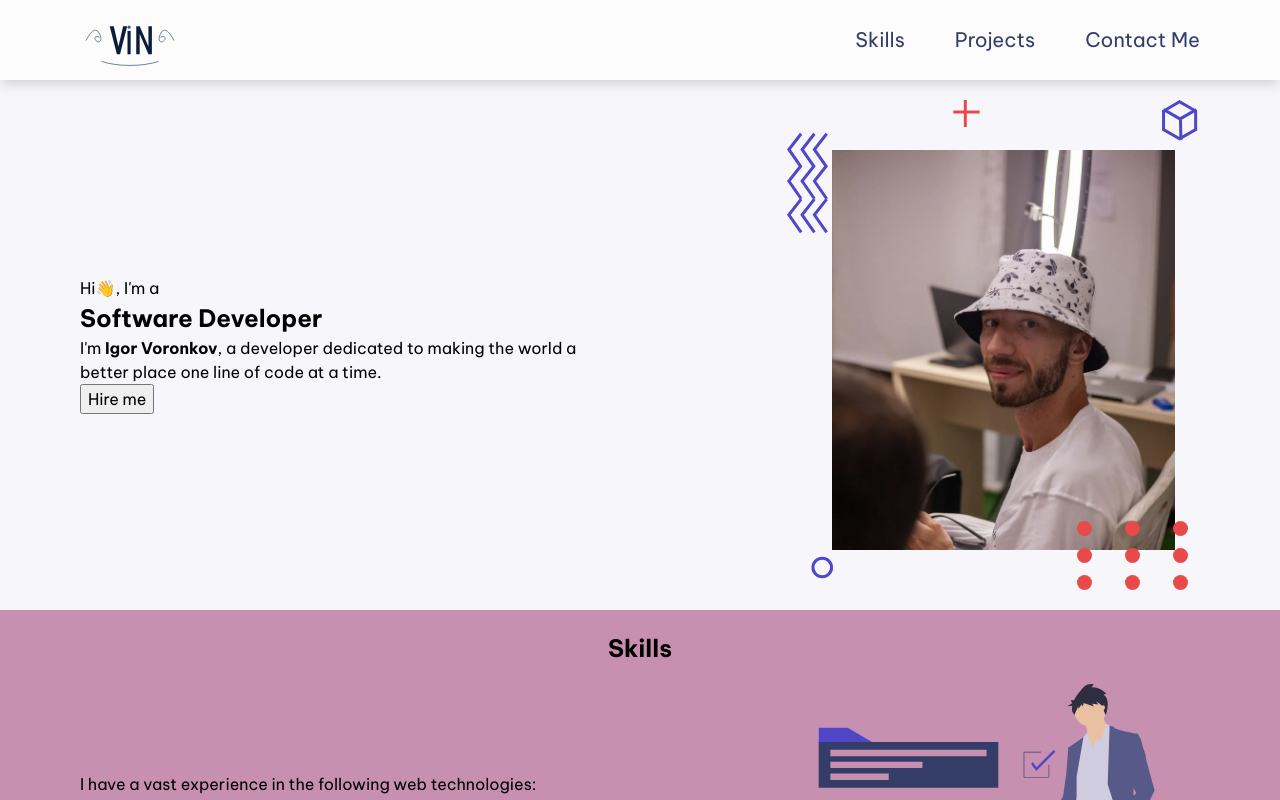
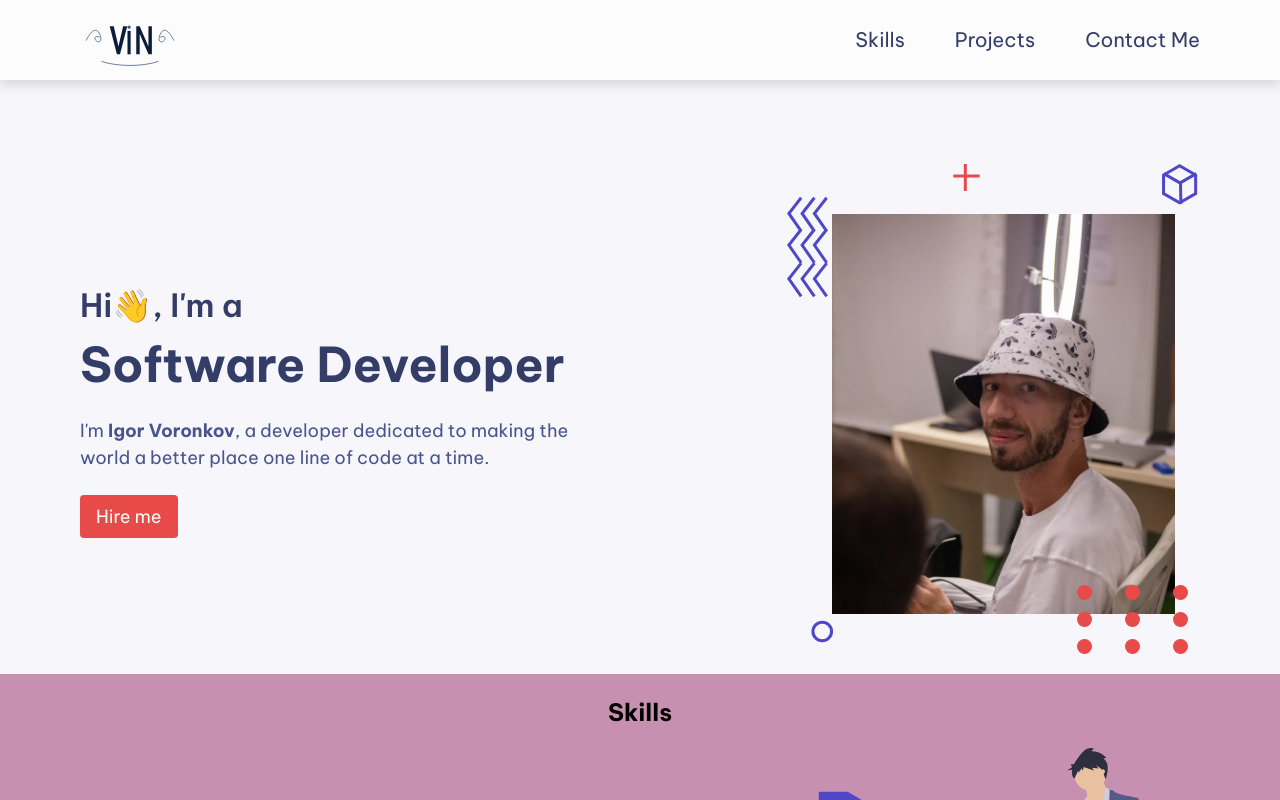
Before and after one commit to IgorVoronkov/my-portfolio, a React (Vite) app: page / in a window 1280 px wide. Shown: the top 800 px of the page. Built offline with nearby package versions, Linux system fonts and the light colour scheme.

Commit message:
feat: styling greeting-content inside hero-section

```diff
--- a/src/layout/sections/hero-section/HeroSection.styled.ts
+++ b/src/layout/sections/hero-section/HeroSection.styled.ts
@@ -6,11 +6,40 @@ const bgUrl = `"${HeroPhotoBgUrl}"`;
 const circlesUrl = `"${CirclesUrl}"`;
 
 export const Section = styled.section`
+  padding-top: ${({ theme }) => theme.spacing.xxl};
   background-color: ${({ theme }) => theme.colors.secondary['50']};
 `;
 
 export const Content = styled.div`
   max-width: 500px;
+  font-weight: ${({ theme }) => theme.fontWeight.semiBold};
+  color: ${({ theme }) => theme.colors.primary[500]};
+`;
+
+export const Greeting = styled.span`
+  font-size: ${({ theme }) => theme.fontSize['3xl']};
+`;
+
+export const Heading = styled.h1`
+  margin-bottom: ${({ theme }) => theme.spacing.sm};
+  font-size: ${({ theme }) => theme.fontSize['5xl']};
+`;
+
+export const Presentation = styled.p`
+  margin-bottom: ${({ theme }) => theme.spacing.md};
+  font-size: ${({ theme }) => theme.fontSize.lg};
+  font-weight: ${({ theme }) => theme.fontWeight.regular};
+  color: ${({ theme }) => theme.colors.primary[400]};
+`;
+
+export const Button = styled.button`
+  padding: ${({ theme }) => `${theme.spacing.xs} ${theme.spacing.sm}`};
+  font-size: ${({ theme }) => theme.fontSize.lg};
+  font-weight: ${({ theme }) => theme.fontWeight.regular};
+  color: ${({ theme }) => theme.colors.secondary[0]};
+  background-color: ${({ theme }) => theme.colors.accent};
+  border: none;
+  border-radius: 0.25rem;
 `;
 
 export const PortraitWrapper = styled.div`
--- a/src/layout/sections/hero-section/HeroSection.tsx
+++ b/src/layout/sections/hero-section/HeroSection.tsx
@@ -10,13 +10,13 @@ export const HeroSection = () => {
       <Container>
         <FlexWrapper $gap="24px" $alignItems="center">
           <S.Content>
-            <span>{"Hi👋, I'm a"}</span>
-            <h1>Software Developer</h1>
-            <p>
-              {"I'm"} <strong>Igor Voronkov</strong>, a developer dedicated to making the world a
-              better place one line of code at a time.
-            </p>
-            <button>Hire me</button>
+            <S.Greeting>{"Hi👋, I'm a"}</S.Greeting>
+            <S.Heading>Software Developer</S.Heading>
+            <S.Presentation>
+              {"I'm"} <b>Igor Voronkov</b>, a developer dedicated to making the world a better place
+              one line of code at a time.
+            </S.Presentation>
+            <S.Button>Hire me</S.Button>
           </S.Content>
           <S.PortraitWrapper>
             <S.PortraitImage src={HeroPhotoUrl} alt="Igor Voronkov" />
--- a/src/styles/theme.ts
+++ b/src/styles/theme.ts
@@ -34,7 +34,7 @@ const fontSize = {
   '3xl': '2rem', // 32px
   '4xl': '2.5rem', // 40px
   '5xl': '3rem', // 48px
-};
+} as const;
 
 const spacing = {
   none: '0px',
```
